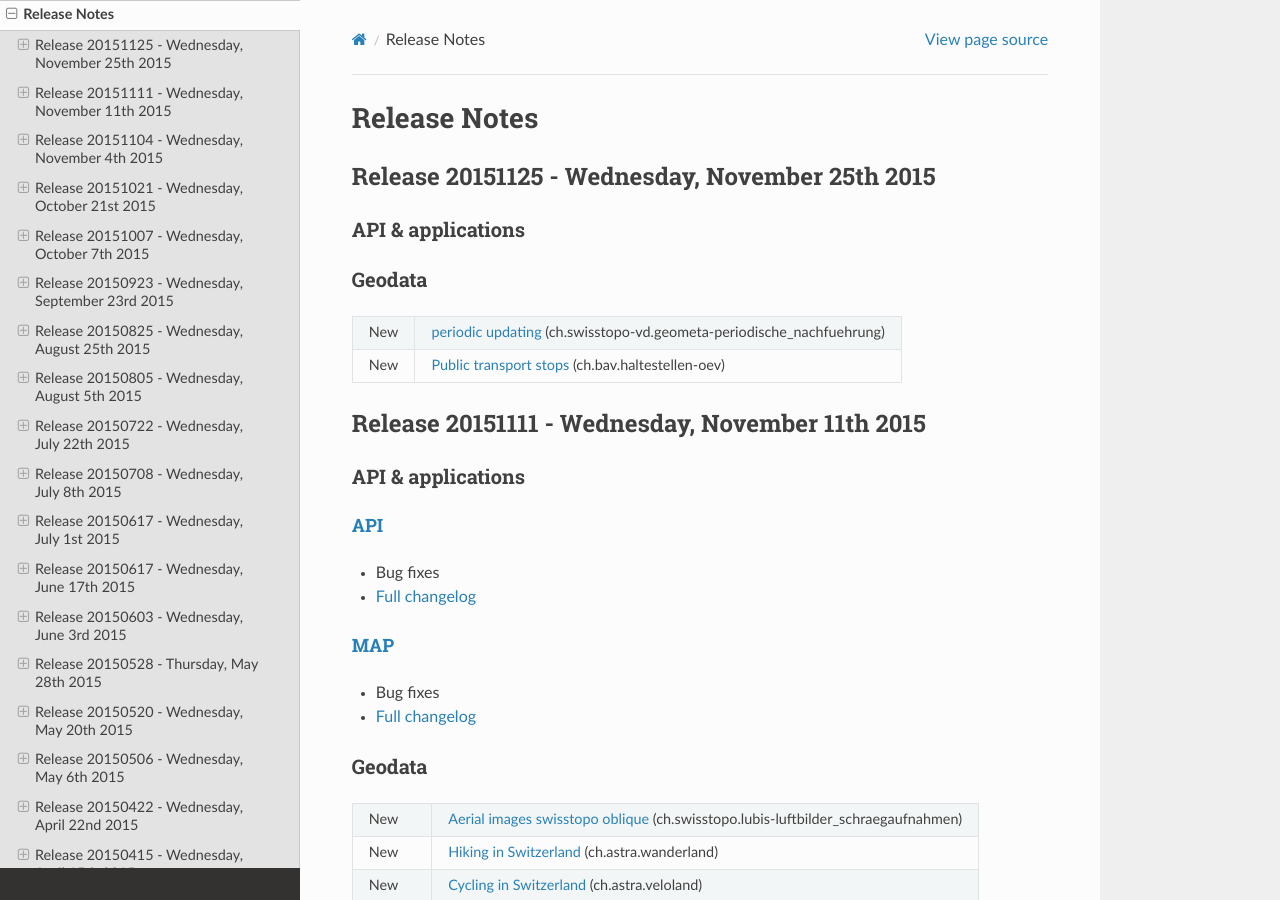
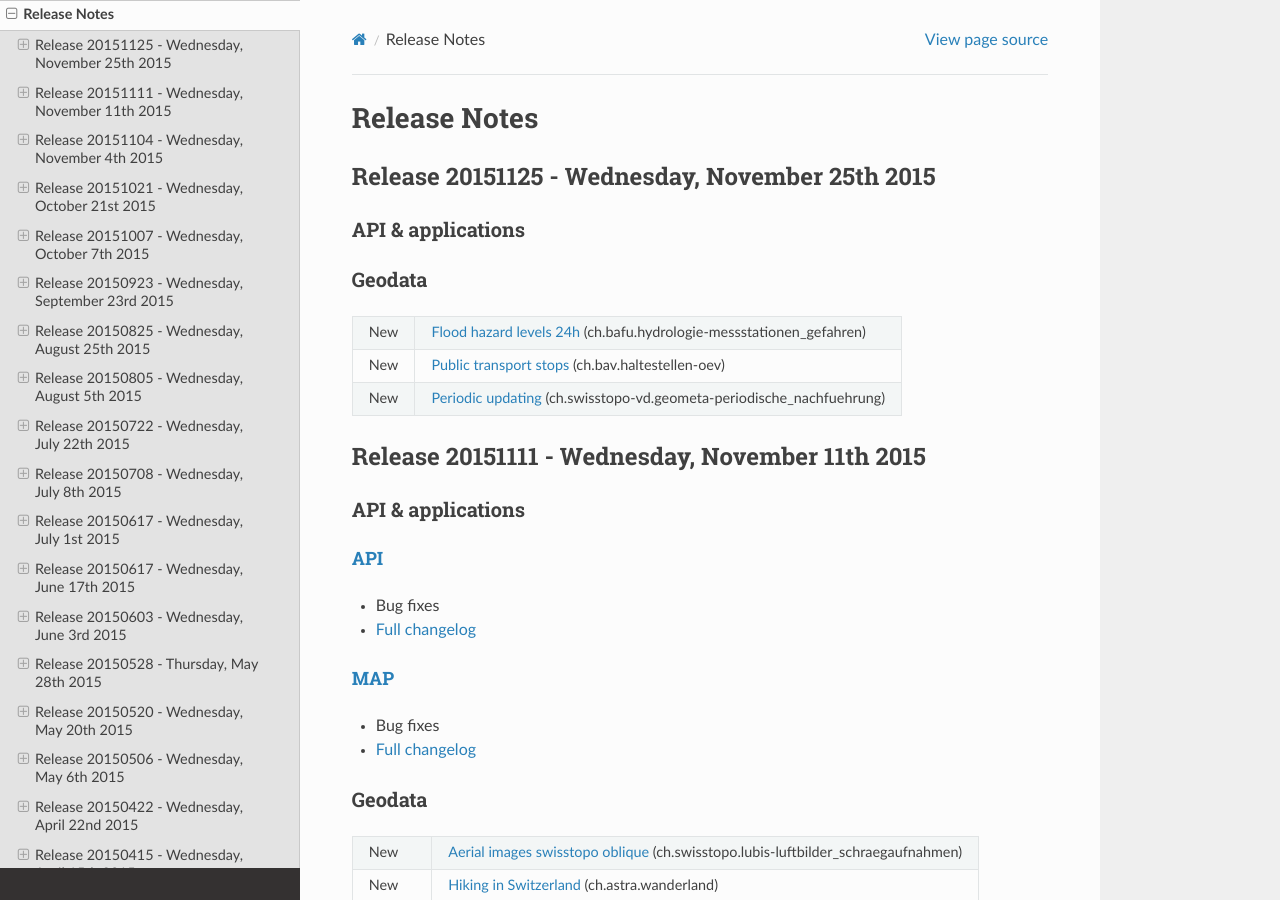
Before and after one commit to swisstopo-test/doc-chsdi3, a Sphinx documentation site: the page built from source/releasenotes/index.rst, in a window 1280 px wide and 900 px high. Built offline with Sphinx 7.4.7 and the Read the Docs theme 2.0.0, drawn with Linux system fonts in a browser that asks for light colours.

Commit message:
Add layer ch.bafu.hydrologie-messstationen_gefahren

```diff
--- a/source/releasenotes/index.rst
+++ b/source/releasenotes/index.rst
@@ -19,11 +19,13 @@ API & applications
 
 Geodata
 *******
-+--------+-----------------------------------------------------------------------------------------------------------------------------------------------------------------------+
-| New    | `periodic updating <//map.geo.admin.ch/?layers=ch.swisstopo-vd.geometa-periodische_nachfuehrung>`__ (ch.swisstopo-vd.geometa-periodische_nachfuehrung)                |
-+--------+-----------------------------------------------------------------------------------------------------------------------------------------------------------------------+
-| New    | `Public transport stops <//map.geo.admin.ch/?layers=ch.bav.haltestellen-oev>`__ (ch.bav.haltestellen-oev)                                                             |
-+--------+-----------------------------------------------------------------------------------------------------------------------------------------------------------------------+
++--------+---------------------------------------------------------------------------------------------------------------------------------------------------------+
+| New    | `Flood hazard levels 24h <//map.geo.admin.ch/?layers=ch.bafu.hydrologie-messstationen_gefahren>`__ (ch.bafu.hydrologie-messstationen_gefahren)          |
++--------+---------------------------------------------------------------------------------------------------------------------------------------------------------+
+| New    | `Public transport stops <//map.geo.admin.ch/?layers=ch.bav.haltestellen-oev>`__ (ch.bav.haltestellen-oev)                                               |
++--------+---------------------------------------------------------------------------------------------------------------------------------------------------------+
+| New    | `Periodic updating <//map.geo.admin.ch/?layers=ch.swisstopo-vd.geometa-periodische_nachfuehrung>`__ (ch.swisstopo-vd.geometa-periodische_nachfuehrung)  |
++--------+---------------------------------------------------------------------------------------------------------------------------------------------------------+
 
 
 .. _releasenotes_20151111:
```
